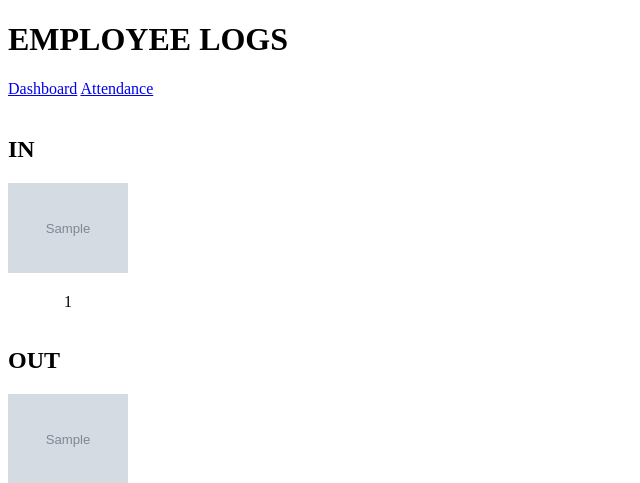
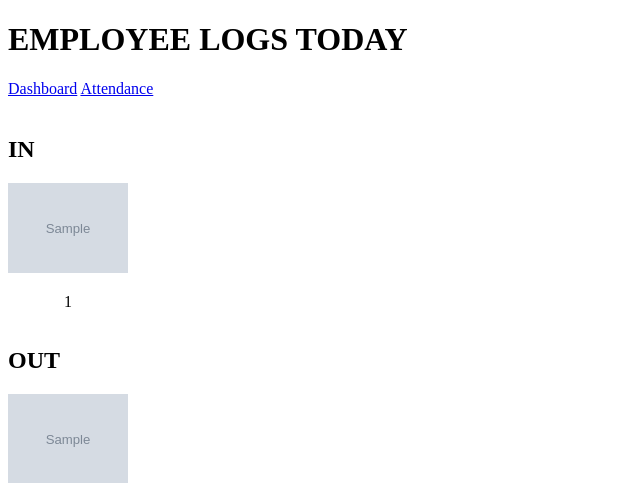
Before and after one commit to coder-val/AMSFR, a Django app: template amsfr/employees/templates/employees/logs.html in a window 1280 px wide. Shown: the top 483 px of the page, without its empty margins (0-640 px from the left). Run offline with Django 4.2, Linux system fonts and the light colour scheme; the template is opened without the code that fills it: values that come from a table or form of the project are taken from there, others are empty; tables that the repository leaves empty hold one stand-in row (values such as "Sample post"); grey boxes marked "Sample" are stand-in pictures.

Commit message:
updated logs.html title

```diff
--- a/amsfr/employees/templates/employees/logs.html
+++ b/amsfr/employees/templates/employees/logs.html
@@ -9,7 +9,7 @@
     <title>Monitor</title>
 </head>
 <body>
-    <h1>EMPLOYEE LOGS</h1>
+    <h1>EMPLOYEE LOGS TODAY</h1>
     <a href="{% url 'home' %}">Dashboard</a>
     <a href="{% url 'attendance' %}">Attendance</a>
 
```
